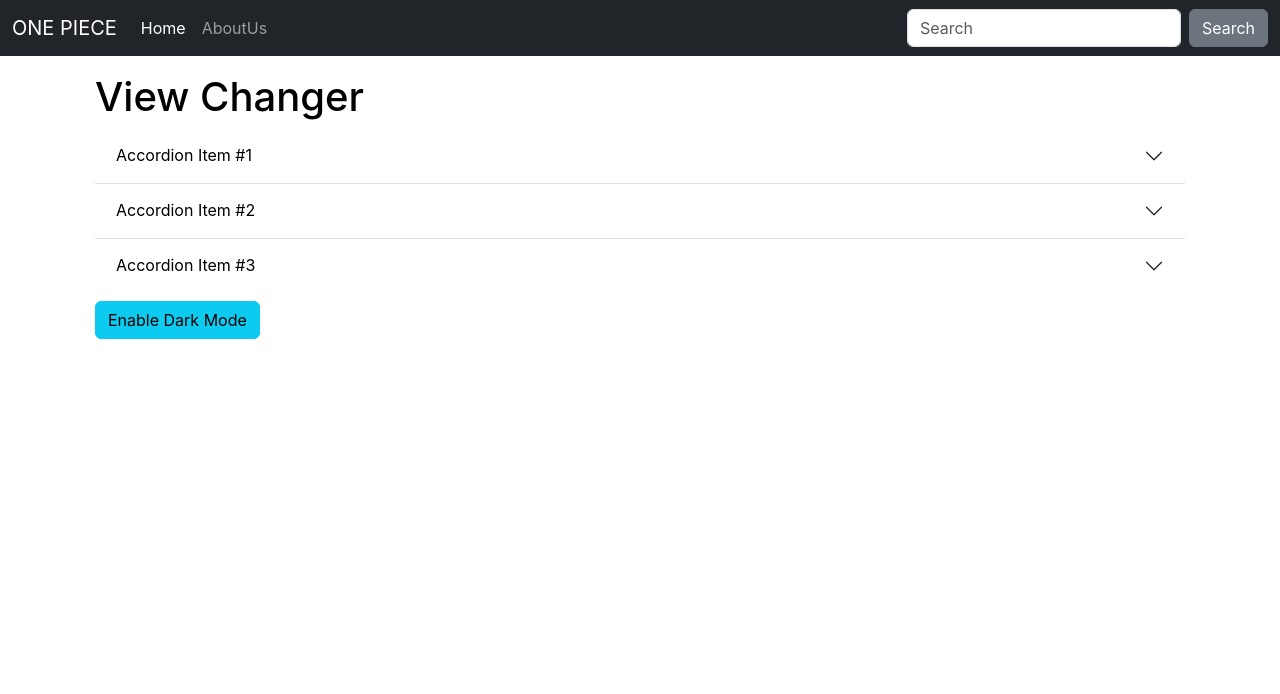
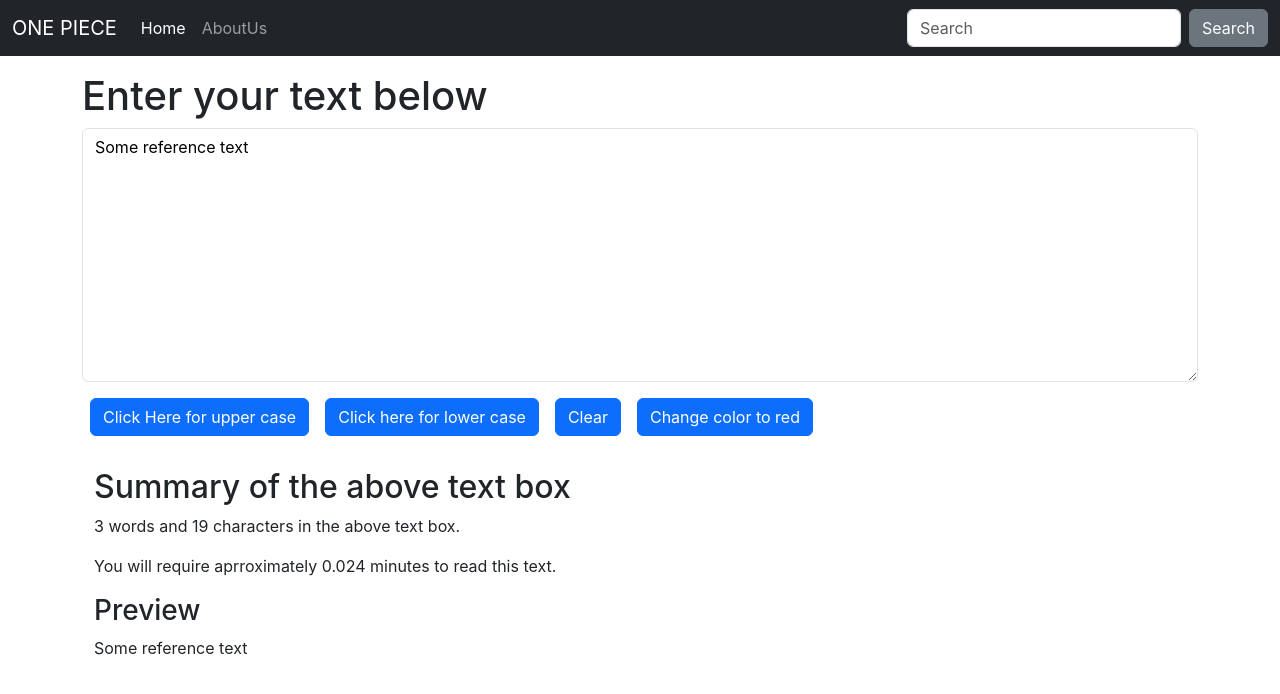
Before and after one commit to rahul-17-11/my-app, a React (Create React App) app: page / in a window 1280 px wide. Shown: the top 694 px of the page. Built offline with nearby package versions, Linux system fonts and the light colour scheme.

Commit message:
color changing button is added

```diff
--- a/src/App.js
+++ b/src/App.js
@@ -1,15 +1,15 @@
 import './App.css';
 import Navbar from './componets/Navbar';
-// import Textarea from './componets/Textarea';
-import About from './componets/About';
+import Textarea from './componets/Textarea';
+// import About from './componets/About';
 
 function App() {
   return (
     <>
       <Navbar title="ONE PIECE" about="AboutUs"/>
       <div className="container my-3 my-3">
-      {/* <Textarea heading="Enter your text below"/> */}
-      <About/>
+      <Textarea heading="Enter your text below"/>
+      {/* <About/> */}
       </div>
     </>
 
--- a/src/componets/About.js
+++ b/src/componets/About.js
@@ -27,7 +27,7 @@ export default function About() {
 
   return (
     <div className='container my-2' style={myStyle}>
-        <h1>View Changer</h1>
+        <h1 className='my-2'>View Changer</h1>
         <div className="accordion accordion-flush" id="accordionFlushExample">
         <div className="accordion-item">
         <h2 className="accordion-header">
--- a/src/componets/Textarea.js
+++ b/src/componets/Textarea.js
@@ -12,6 +12,23 @@ export default function Textarea(props) {
     const clickOnClear = ()=>{
         setText("")
     }
+    const [colorChange,setColorChange] = useState({
+        color:'black'
+    })
+    const colorChanger = ()=>{
+        if(colorChange.color === 'red'){
+            setColorChange({
+                color:'black'
+            })
+            setBtnc("Change color to red")
+        }else{
+            setColorChange({
+                color:'red'
+            })
+            setBtnc("Change color to black")
+        }
+    }
+    const [btnc,setBtnc] = useState("Change color to red")
     const handleOnChange = (event)=>{
         setText(event.target.value)
     }
@@ -20,11 +37,11 @@ export default function Textarea(props) {
         <>
         <div className="mb-3 my-3">
         <h1>{props.heading}</h1>
-        <textarea className="form-control" value={text} onChange={handleOnChange} id="myText" rows="10"></textarea>
+        <textarea className="form-control" value={text} style={{ color: colorChange.color }} onChange={handleOnChange} id="myText" rows="10"></textarea>
         <button className="btn btn-primary my-3 mx-2" onClick={handleOnClick}>Click Here for upper case</button>
         <button className="btn btn-primary my-3 mx-2" onClick={clickOnHandle}>Click here for lower case</button>
-
         <button className="btn btn-primary my-3 mx-2" onClick={clickOnClear}>Clear</button>
+        <button className="btn btn-primary my-3 mx-2" onClick={colorChanger}>{btnc}</button>
         </div>
         <div className='container '>
         <h2>Summary of the above text box</h2>
```
